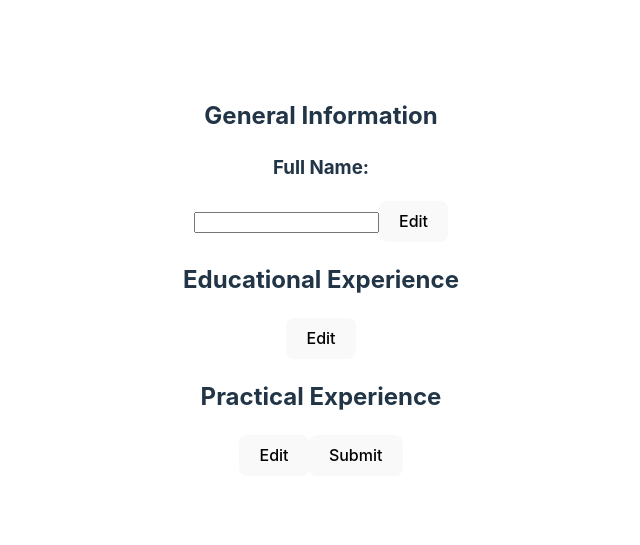
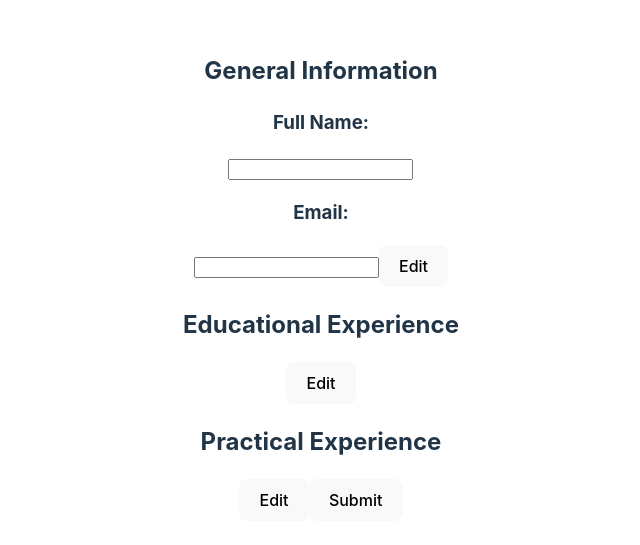
Before and after one commit to sbillsborough/cv-application, a React (Vite) app: page / in a window 1280 px wide. Shown: the part 123-668 px from the top of the page, without its empty margins (319-959 px from the left). Built offline with nearby package versions, Linux system fonts and the light colour scheme.

Commit message:
Add handleEmailInput function
Added handleEmailInput function
sets generalInformation.email by spreading the generalInformation state variable into a new prevGeneralInformation object and updates the email property when fired during onChange

```diff
--- a/src/components/GeneralInformation.jsx
+++ b/src/components/GeneralInformation.jsx
@@ -16,7 +16,16 @@ function GeneralInformation() {
     return generalInformation.fullName;
   };
 
-  console.log("Current state:", generalInformation.fullName);
+  const handleEmailInput = (event) => {
+    setGeneralInformation((prevGeneralInformation) => ({
+      ...prevGeneralInformation,
+      email: event.target.value,
+    }));
+    return generalInformation.email;
+  };
+
+  console.log("Current state fullName:", generalInformation.fullName);
+  console.log("Current state email:", generalInformation.email);
 
   return (
     <>
@@ -27,6 +36,12 @@ function GeneralInformation() {
         value={generalInformation.fullName}
         onChange={handleNameInput}
       />
+      <h3>Email: {generalInformation.email}</h3>
+      <input
+        type="text"
+        value={generalInformation.email}
+        onChange={handleEmailInput}
+      />
       <EditButton />
     </>
   );
```
